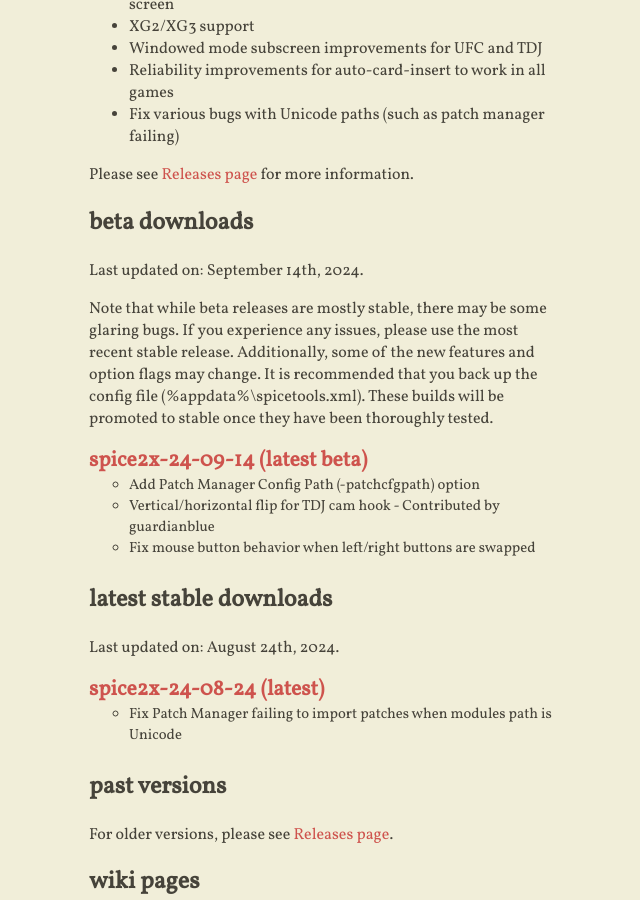
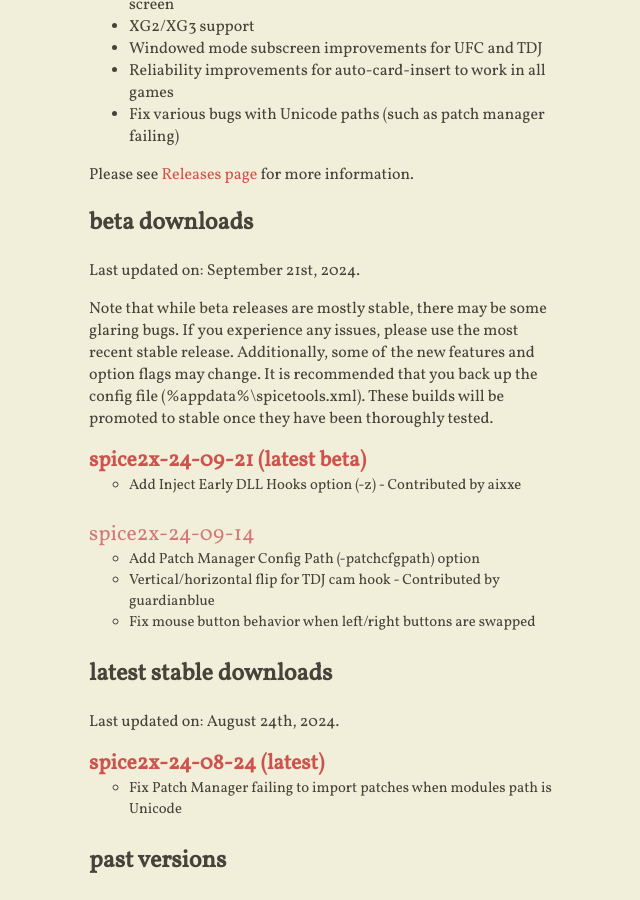
Before and after one commit to spice2x/spice2x.github.io, a Jekyll site: the page built from docs/index.html, in a window 1280 px wide and 900 px high, scrolled down 497 px. Shown: the whole window, without its empty margins (415-1055 px from the left). Built offline with Jekyll 4.4.1, drawn with Linux system fonts in a browser that asks for light colours; nearby versions of some CDN libraries.

Commit message:
24-09-21

```diff
--- a/docs/_includes/content.html
+++ b/docs/_includes/content.html
@@ -26,7 +26,7 @@
 
 <h2>beta downloads</h2>
 
-<p>Last updated on: September 14th, 2024.</p>
+<p>Last updated on: September 21st, 2024.</p>
 
 <p>Note that while beta releases are mostly stable, there may be some glaring bugs. If you experience any issues, please
   use the most recent stable release. Additionally, some of the new features and option flags may change. It is
@@ -34,6 +34,14 @@
   stable once they have been thoroughly tested.
 </p>
 <ul class="downloads-beta highlight-latest">
+  <li>
+    <a class="download-link" href="https://github.com/spice2x/spice2x.github.io/releases/download/24-09-21/spice2x-24-09-21.zip">
+      spice2x-24-09-21
+    </a>
+    <ul>
+      <li>Add Inject Early DLL Hooks option (-z) - Contributed by aixxe</li>
+    </ul>
+  </li>
   <li>
     <a class="download-link" href="https://github.com/spice2x/spice2x.github.io/releases/download/24-09-14/spice2x-24-09-14.zip">
       spice2x-24-09-14
```
